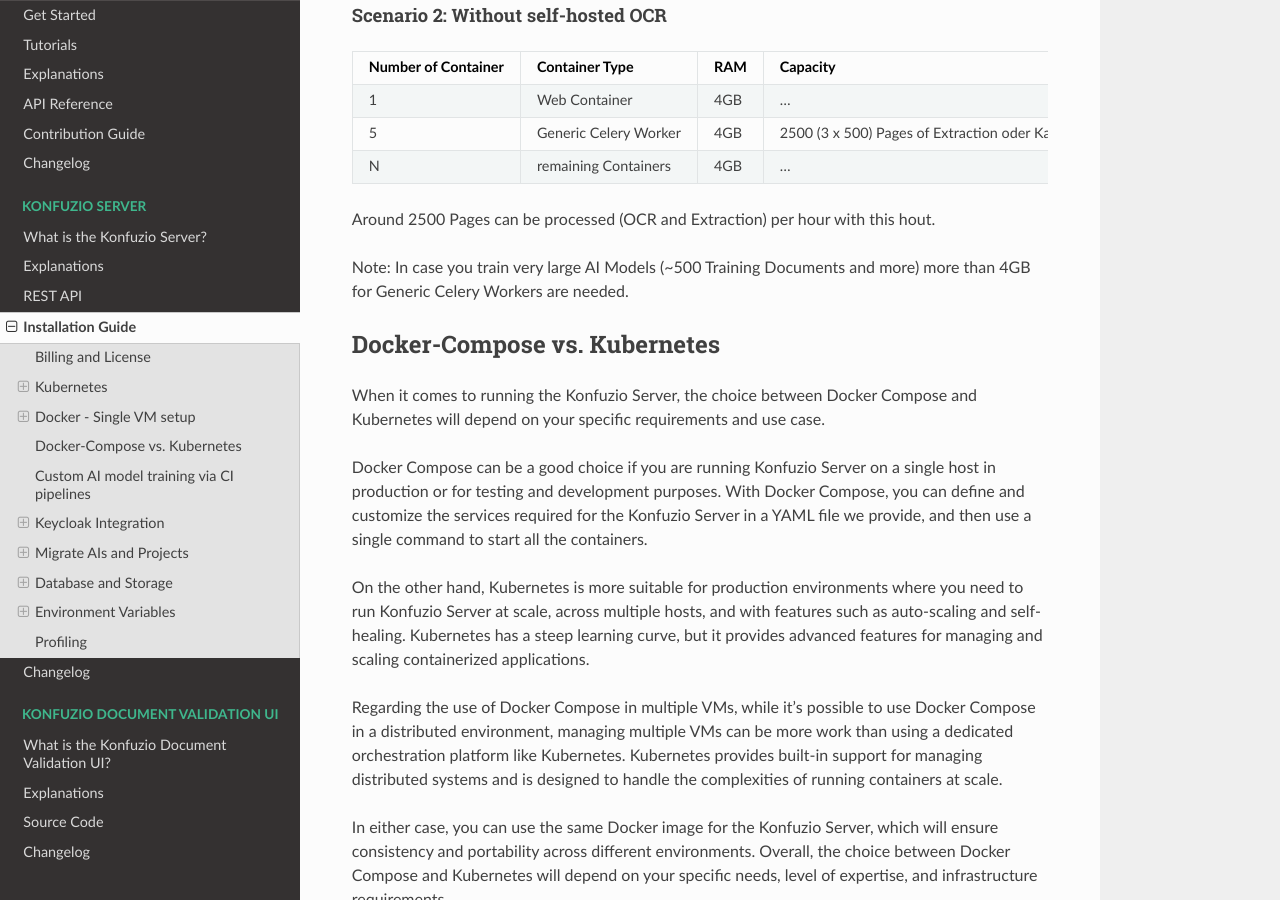
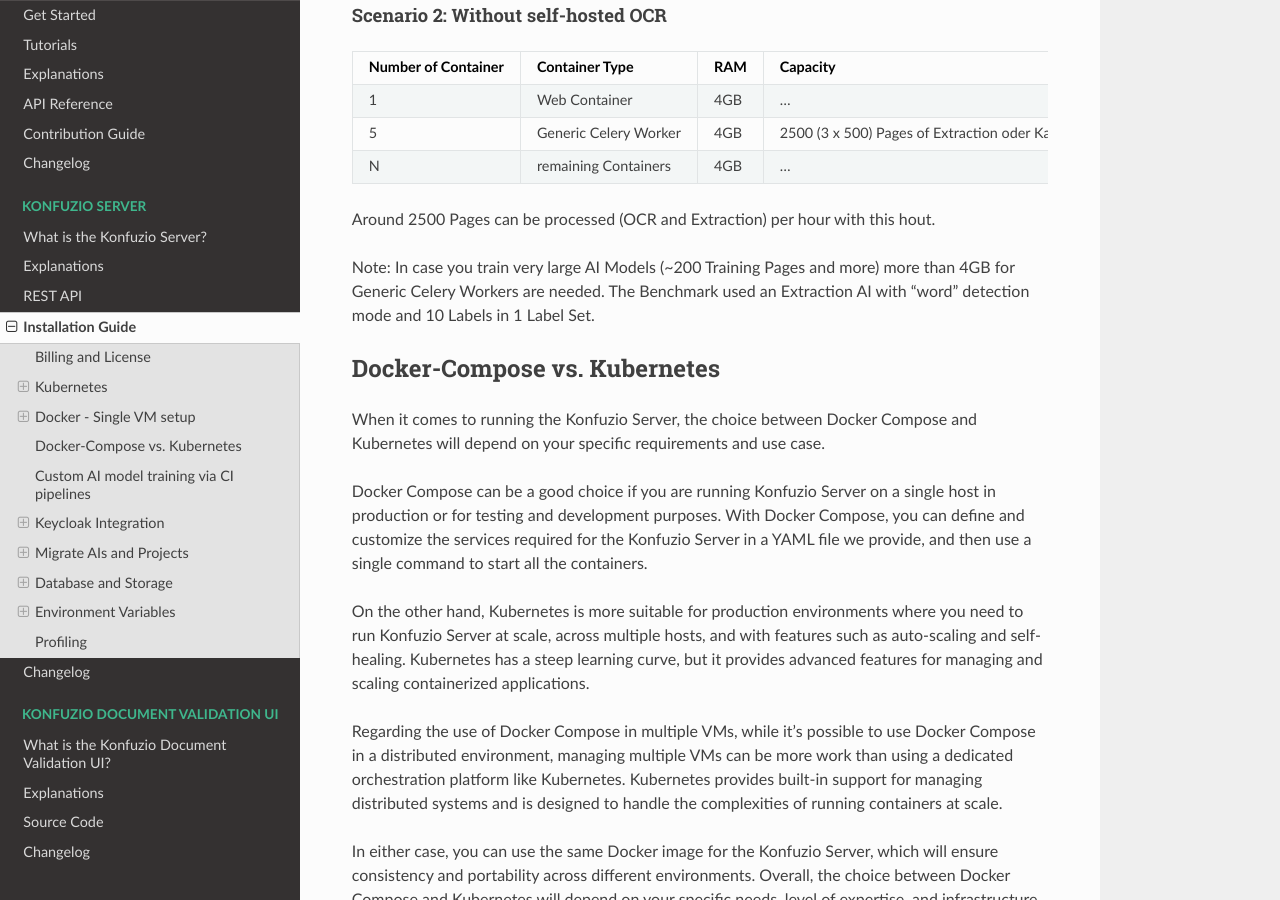
Before and after one commit to konfuzio-ai/konfuzio-sdk, a Sphinx documentation site: the page built from docs/web/on_premises.md, in a window 1280 px wide and 900 px high, scrolled down 13676 px. Built offline with Sphinx 7.4.7 and the Read the Docs theme 2.0.0, drawn with Linux system fonts in a browser that asks for light colours; pages that are not in the unit, such as notebooks, are missing from menus; a script that is not in the unit is left out.

Commit message:
Update on_premises.md

```diff
--- a/docs/web/on_premises.md
+++ b/docs/web/on_premises.md
@@ -592,7 +592,7 @@
 
 Around 2500 Pages can be processed (OCR and Extraction) per hour with this hout.
 
-Note: In case you train very large AI Models (~500 Training Documents and more) more than 4GB for Generic Celery Workers are needed.
+Note: In case you train very large AI Models (~200 Training Pages and more) more than 4GB for Generic Celery Workers are needed. The Benchmark used an Extraction AI with "word" detection mode and 10 Labels in 1 Label Set.
 
 ## Docker-Compose vs. Kubernetes
 
```
